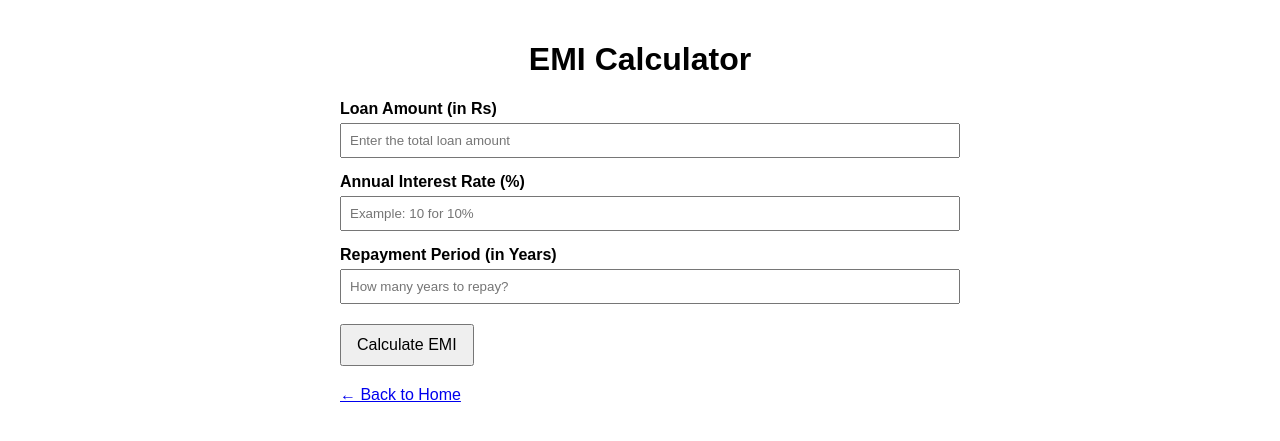
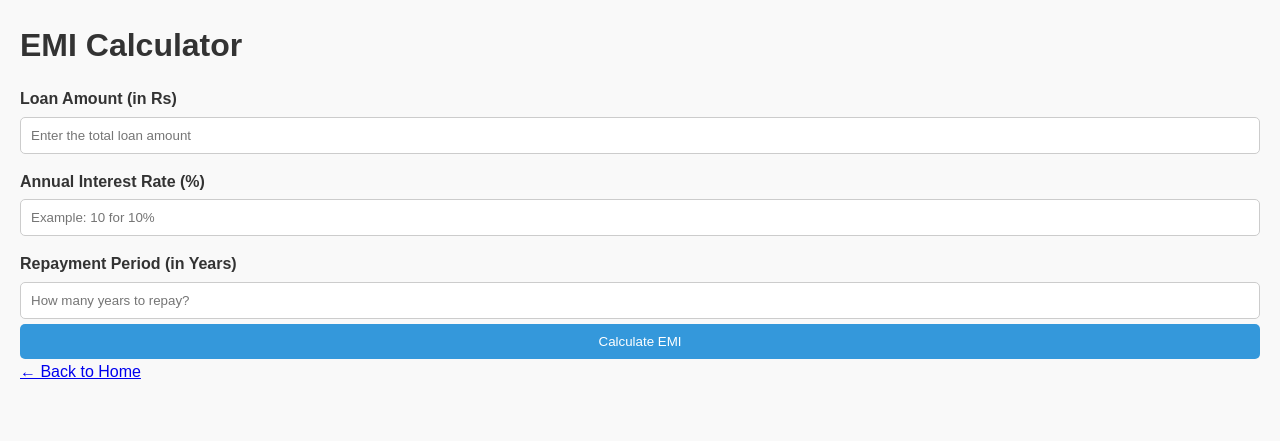
Before and after one commit to Sawbean/nepal-finance-tools, a Flask app: page /emi in a window 1280 px wide. Shown: the top 441 px of the page. Run offline with Flask 3, Linux system fonts and the light colour scheme.

Commit message:
Add style.css and link to emi.html for improved UI

```diff
--- /dev/null
+++ b/static/style.css
@@ -0,0 +1,135 @@
+/* Global Reset */
+* {
+    margin: 0;
+    padding: 0;
+    box-sizing: border-box;
+    font-family: 'Arial', sans-serif;
+}
+
+/* Body and container */
+body {
+    background-color: #f9f9f9;
+    color: #333;
+    line-height: 1.6;
+    padding: 20px;
+}
+
+.container {
+    max-width: 800px;
+    margin: auto;
+    background-color: #fff;
+    padding: 25px 30px;
+    border-radius: 10px;
+    box-shadow: 0 6px 15px rgba(0,0,0,0.1);
+}
+
+/* Header */
+header {
+    background-color: #004aad;
+    color: white;
+    text-align: center;
+    padding: 20px;
+    border-radius: 10px 10px 0 0;
+}
+
+h1, h2 {
+    margin-bottom: 15px;
+}
+
+/* Navigation links */
+nav {
+    text-align: center;
+    margin-bottom: 25px;
+}
+
+nav a {
+    margin: 0 15px;
+    text-decoration: none;
+    color: #004aad;
+    font-weight: bold;
+    transition: 0.3s;
+}
+
+nav a:hover {
+    color: #2980b9;
+}
+
+/* Forms */
+form label {
+    display: block;
+    font-weight: bold;
+    margin-top: 15px;
+}
+
+form input[type="number"], form input[type="submit"] {
+    width: 100%;
+    padding: 10px;
+    margin-top: 5px;
+    border-radius: 5px;
+    border: 1px solid #ccc;
+}
+
+form input[type="submit"] {
+    background-color: #3498db;
+    color: #fff;
+    border: none;
+    cursor: pointer;
+    transition: 0.3s;
+}
+
+form input[type="submit"]:hover {
+    background-color: #2980b9;
+}
+
+/* Results */
+.result {
+    margin-top: 20px;
+    background-color: #ecf0f1;
+    padding: 15px;
+    border-radius: 5px;
+    text-align: center;
+    font-weight: bold;
+}
+
+/* Tool Cards on Home */
+.tool {
+    padding: 15px;
+    background-color: #e6f0ff;
+    border-radius: 8px;
+    text-align: center;
+    font-weight: bold;
+    font-size: 18px;
+    transition: background-color 0.3s, transform 0.3s;
+}
+
+.tool a {
+    text-decoration: none;
+    color: #004aad;
+    display: block;
+}
+
+.tool:hover {
+    background-color: #cce0ff;
+    transform: translateY(-3px);
+}
+
+/* Footer */
+footer {
+    text-align: center;
+    padding: 15px;
+    margin-top: 20px;
+    font-size: 14px;
+    color: #555;
+}
+
+/* Responsive */
+@media (max-width: 768px) {
+    .container, main {
+        padding: 20px;
+        width: 95%;
+    }
+
+    .tools {
+        flex-direction: column;
+    }
+}
--- a/templates/emi.html
+++ b/templates/emi.html
@@ -2,21 +2,7 @@
 <html>
 <head>
     <title>EMI Calculator - Nepal Finance Tools</title>
-    <style>
-        body {
-            font-family: Arial, sans-serif;
-            max-width: 600px;
-            margin: auto;
-            padding: 20px;
-        }
-        h1 { text-align: center; }
-        form { margin-top: 20px; }
-        label { display: block; margin-top: 15px; font-weight: bold; }
-        input[type="number"] { width: 100%; padding: 8px; margin-top: 5px; }
-        input[type="submit"] { margin-top: 20px; padding: 10px 15px; font-size: 16px; }
-        .result { margin-top: 20px; background-color: #f2f2f2; padding: 15px; border-radius: 5px; }
-        a { display: inline-block; margin-top: 20px; }
-    </style>
+    <link rel="stylesheet" href="{{ url_for('static', filename='style.css') }}">
 </head>
 <body>
     <h1>EMI Calculator</h1>
```
